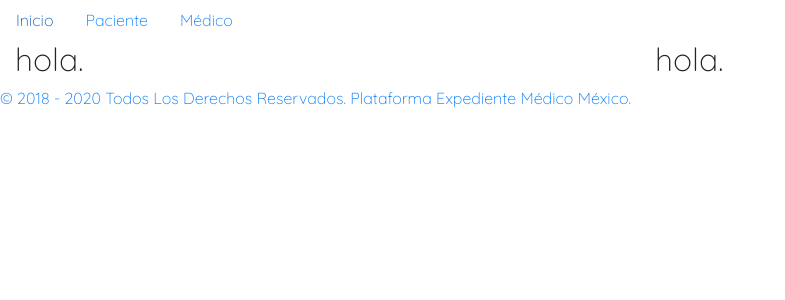
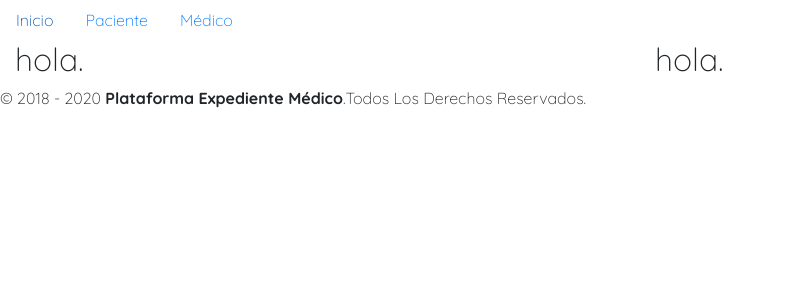
Before and after one commit to axelobscura/expedientemedico, a Next.js app: page / in a window 1280 px wide. Shown: the top 300 px of the page, without its empty margins (0-785 px from the left). Built offline with nearby package versions, Linux system fonts and the light colour scheme.

Commit message:
Footer styles

```diff
--- a/pages/layouts/Footer.js
+++ b/pages/layouts/Footer.js
@@ -3,13 +3,7 @@
 const Footer = () => {
     return (
         <footer>
-            <a
-                href="https://vercel.com?utm_source=create-next-app&utm_medium=default-template&utm_campaign=create-next-app"
-                target="_blank"
-                rel="noopener noreferrer"
-            >
-                ©  2018 - 2020 Todos Los Derechos Reservados.{' '}Plataforma Expediente Médico México.
-            </a>
+            <p>© 2018 - 2020 <b>Plataforma Expediente Médico</b>.Todos Los Derechos Reservados.{' '}</p>
         </footer>
     )
 };
```
Also changed, not shown: 7 other files (tests, documents, lock files or other folders).
